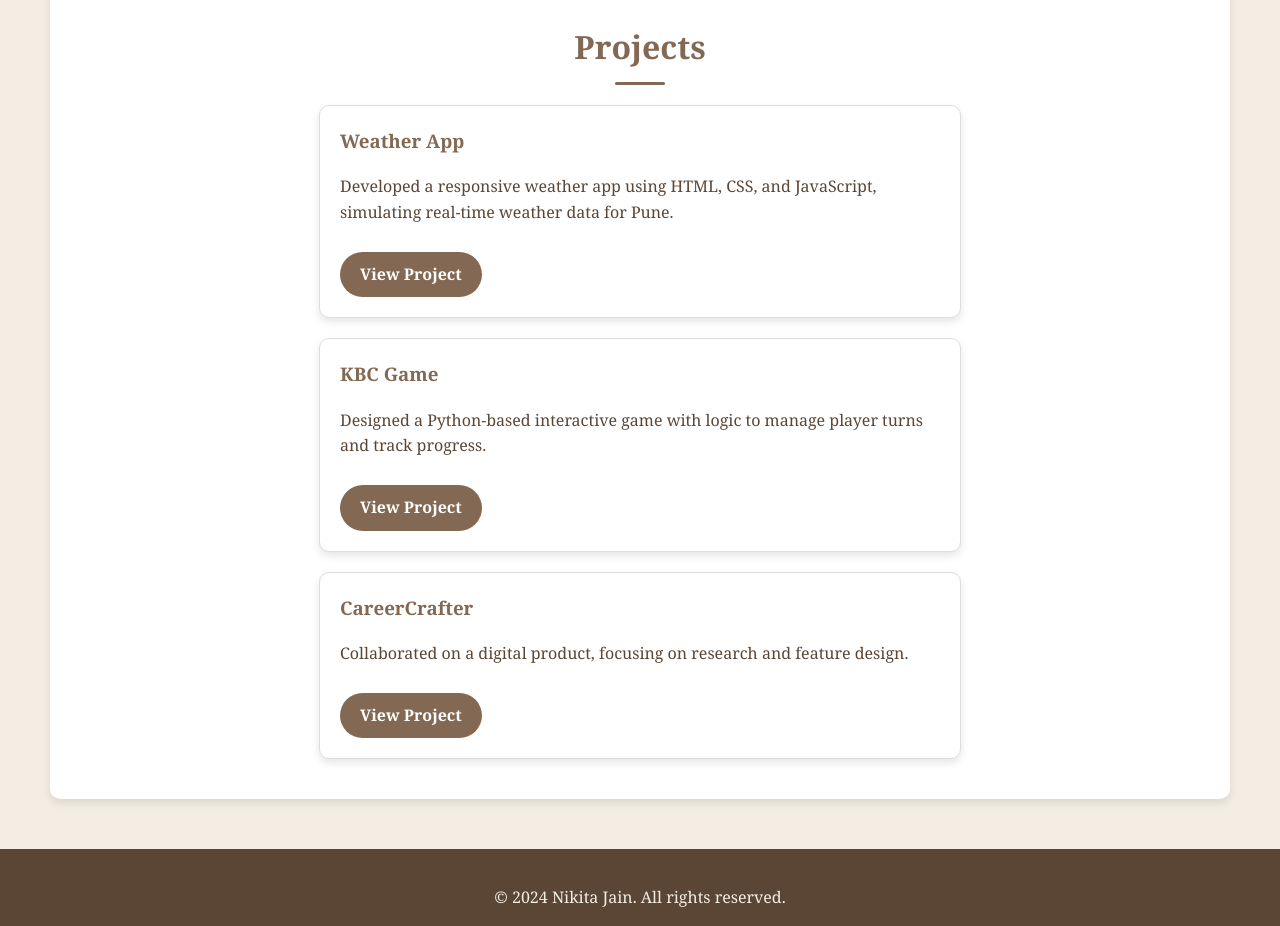
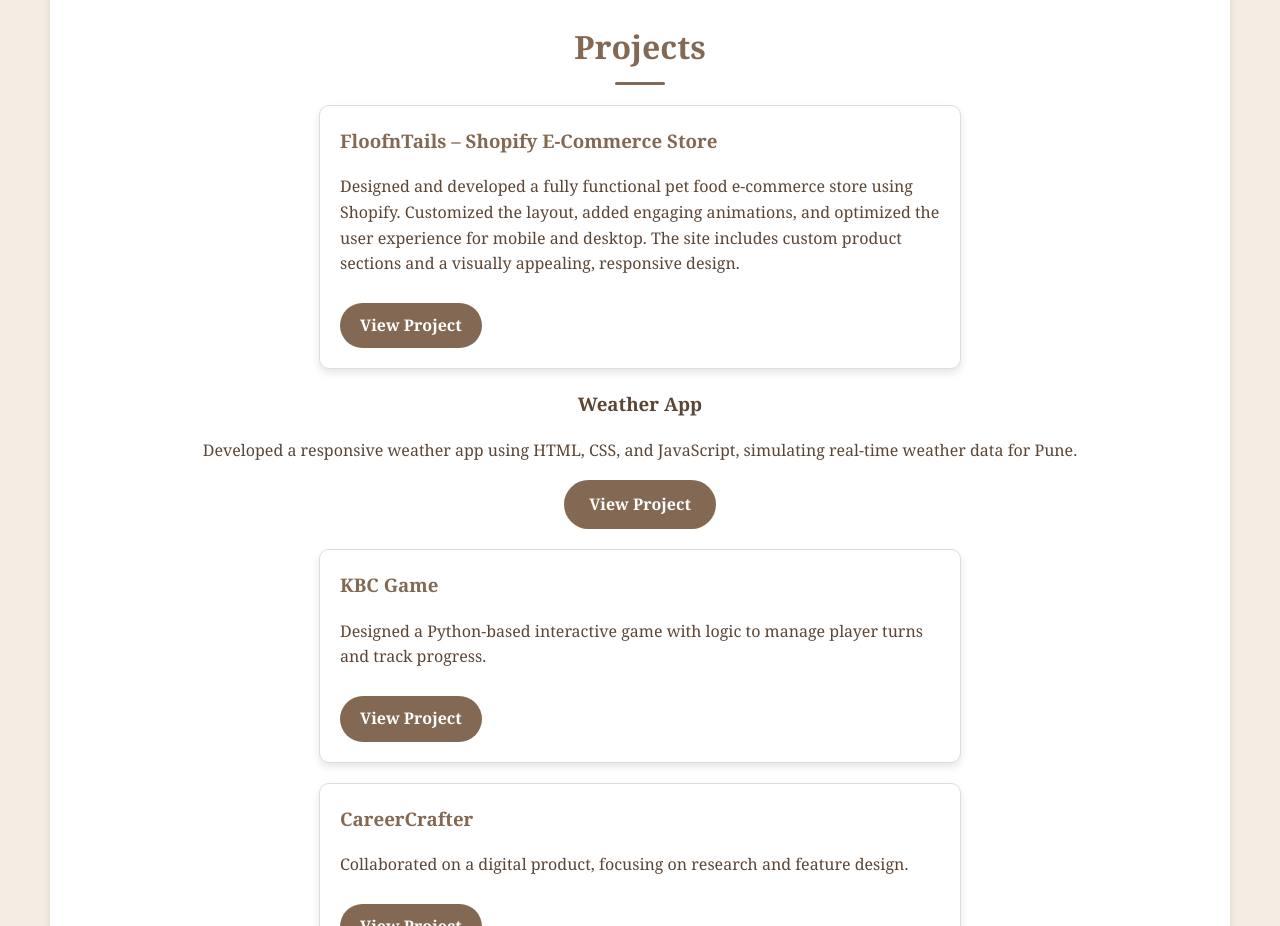
Before and after one commit to usernameisnikita/portfolio, a plain HTML site: page index.html in a window 1280 px wide. Shown: the part 2280-3206 px from the top of the page. Drawn offline with Linux system fonts and the light colour scheme.

Commit message:
index.html

```diff
--- a/index.html
+++ b/index.html
@@ -339,6 +339,10 @@
         <section id="projects">
             <h2>Projects</h2>
             <div class="project-card">
+                <h3>FloofnTails – Shopify E-Commerce Store</h3>
+    <p>Designed and developed a fully functional pet food e-commerce store using Shopify. Customized the layout, added engaging animations, and optimized the user experience for mobile and desktop. The site includes custom product sections and a visually appealing, responsive design.</p>
+    <a href="https://floofntails.myshopify.com/" target="_blank" class="cta-button">View Project</a>
+</div>
                 <h3>Weather App</h3>
                 <p>Developed a responsive weather app using HTML, CSS, and JavaScript, simulating real-time weather data for Pune.</p>
                 <a href="https://github.com/usernameisnikita" target="_blank" class="cta-button">View Project</a>
```
